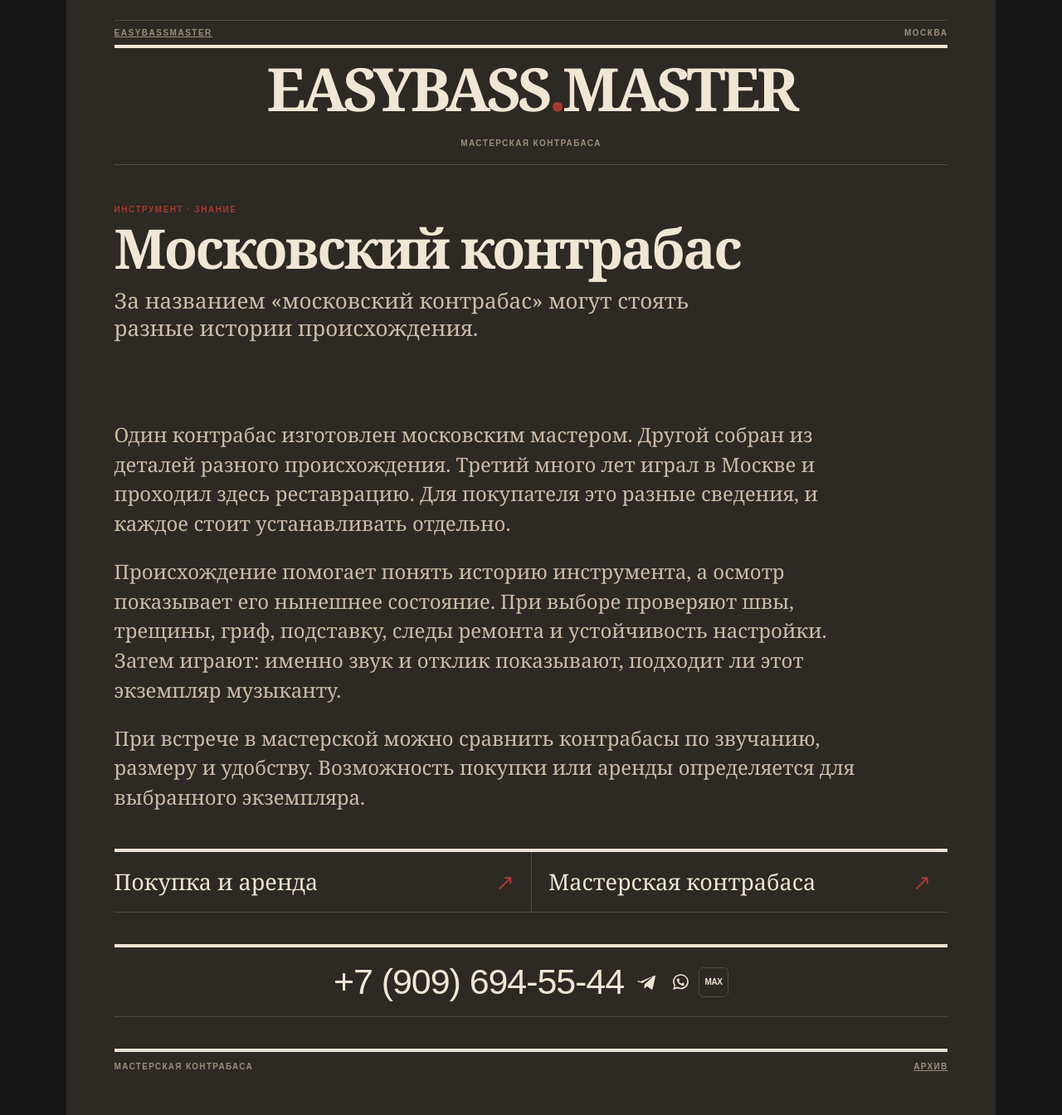
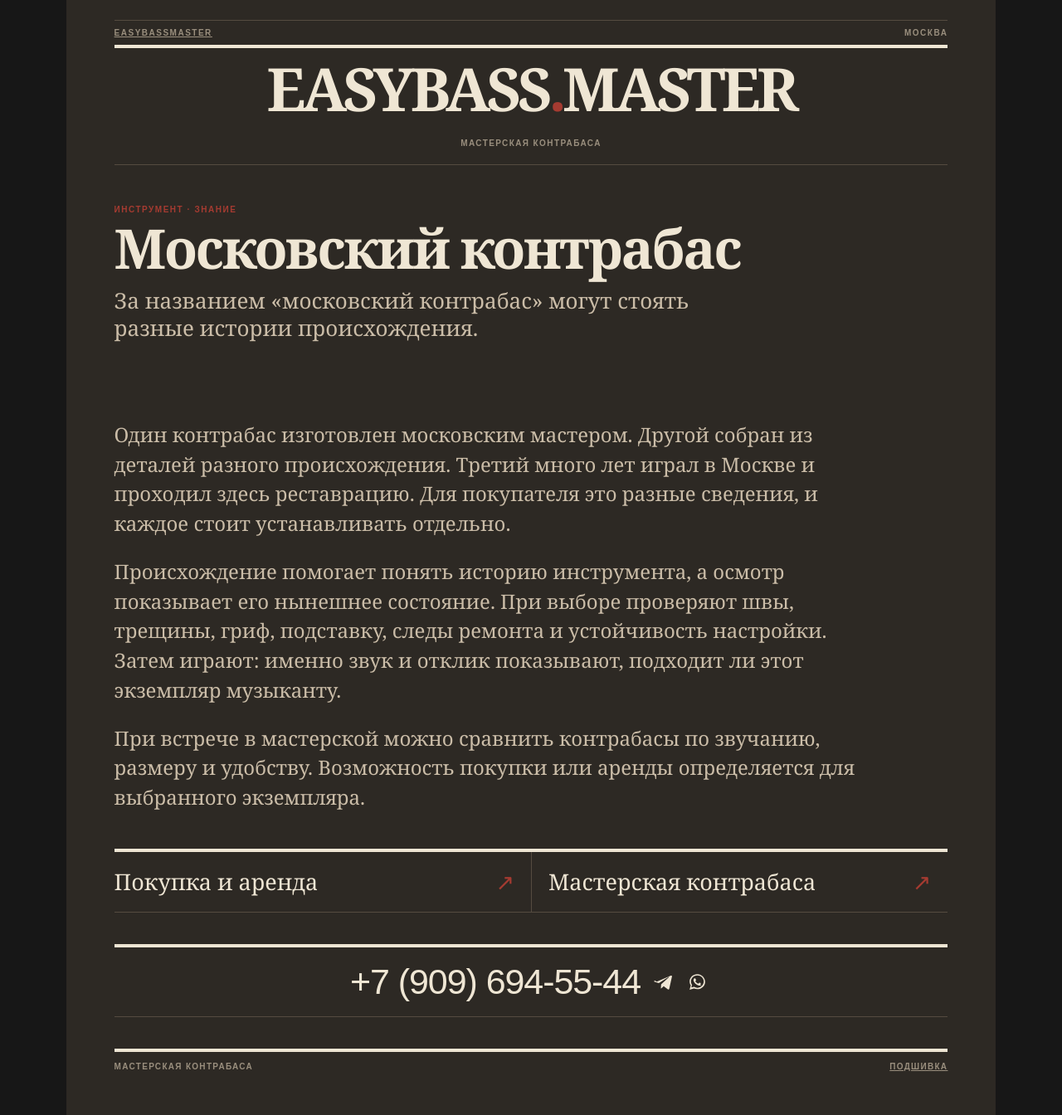
Before and after one commit to OntosLive/EasyBass.Master, a Jekyll site: the page details/moskovskiy-kontrabas/index.html, which Jekyll copies as it is, in a window 1280 px wide. Shown: the whole page at 83% size. Built offline with Jekyll 4.4.1, drawn with Linux system fonts in a browser that asks for light colours.

Commit message:
Keep workshop homepage quiet and move subject navigation to the archive

```diff
--- a/details/moskovskiy-kontrabas/index.html
+++ b/details/moskovskiy-kontrabas/index.html
@@ -4,7 +4,6 @@
         <div class="contact-icons" aria-label="Мессенджеры">
           <a href="https://t.me/MUZPROKATMOSCOW" rel="noopener noreferrer" aria-label="Telegram" title="Telegram"><svg viewBox="0 0 48 48" aria-hidden="true"><path d="M7 23.5 39.5 9.8c1.6-.7 3 .4 2.5 2.2l-6.2 27.7c-.4 1.9-1.7 2.3-3.3 1.4l-9.6-7.1-4.7 4.5c-.5.5-1 .9-1.9.9l.7-9.8 17.9-16.2c.8-.7-.2-1.1-1.2-.4L11.6 26.9l-9.5-3c-2.1-.7-2.1-2 .4-3z"/></svg></a>
           <a href="https://wa.me/79096945544" rel="noopener noreferrer" aria-label="WhatsApp" title="WhatsApp"><svg viewBox="0 0 48 48" aria-hidden="true"><path d="M24 6C14.1 6 6 13.6 6 23c0 3.3 1 6.4 2.8 9.1L6 42l10.2-2.6A18.7 18.7 0 0 0 24 41c9.9 0 18-7.6 18-17S33.9 6 24 6zm0 31.7c-2.7 0-5.2-.7-7.4-2l-.5-.3-6 1.6 1.6-5.6-.3-.5A13.5 13.5 0 0 1 9.2 23c0-7.6 6.6-13.8 14.8-13.8S38.8 15.4 38.8 23 32.2 37.7 24 37.7zm8.1-10.3c-.4-.2-2.5-1.2-2.9-1.3-.4-.1-.7-.2-1 .2-.3.5-1.1 1.3-1.4 1.6-.3.3-.5.4-1 .1-2.7-1.2-4.5-2.2-6.3-5-.5-.8.5-.8 1.5-2.5.2-.3.1-.6 0-.9l-1.3-3c-.3-.7-.7-.7-1-.7h-.8c-.3 0-.8.1-1.2.6-.4.5-1.6 1.5-1.6 3.7s1.6 4.3 1.8 4.6c.2.3 3.2 5 7.9 6.8 4.7 1.8 4.7 1.2 5.6 1.1.9-.1 2.5-1 2.9-2 .4-1-.4.4-1.9.3-2-.1-.3-.5-.4-.9-.6z"/></svg></a>
-          <span class="max-contact-pending" title="MAX: найдите мастерскую по номеру телефона +7 (909) 694-55-44" aria-label="MAX: поиск по номеру +7 (909) 694-55-44">MAX</span>
         </div>
       </div>
-    </section><footer class="master-footer"><span>МАСТЕРСКАЯ КОНТРАБАСА</span><a href="../../archive/">Архив</a></footer></main></body></html>
+    </section><footer class="master-footer"><span>МАСТЕРСКАЯ КОНТРАБАСА</span><a href="../../archive/">Подшивка</a></footer></main></body></html>
```
